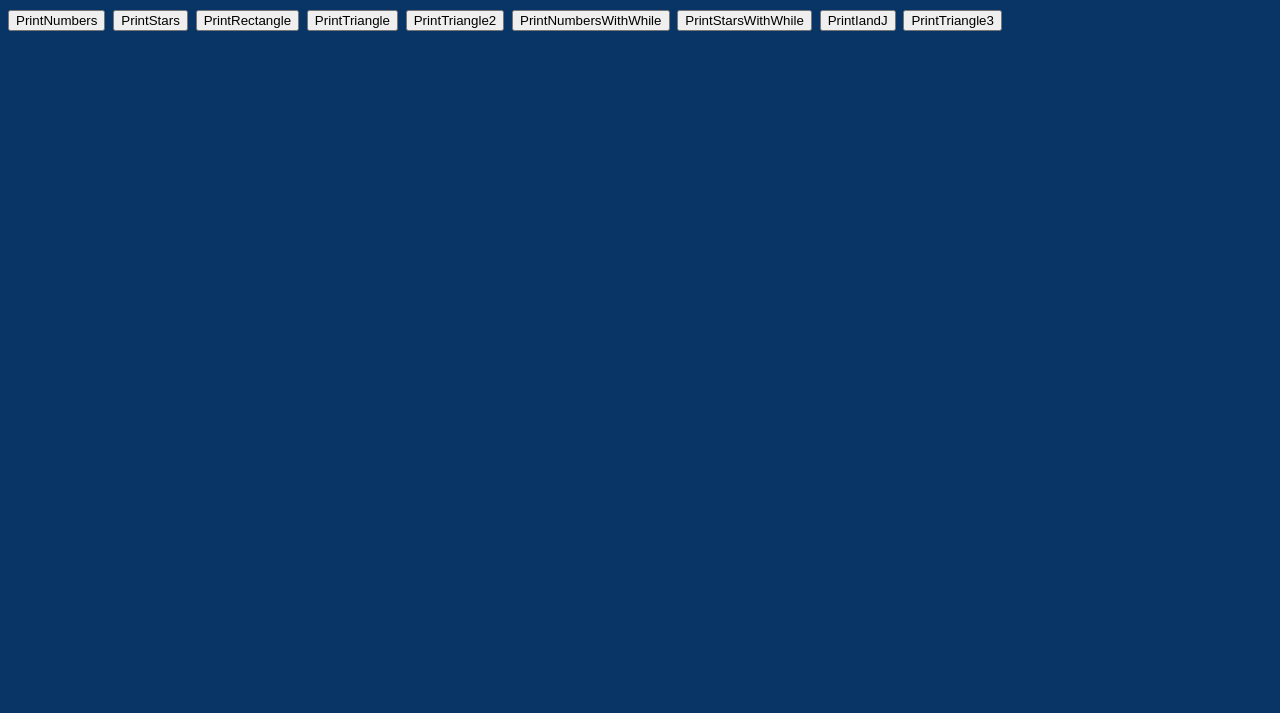
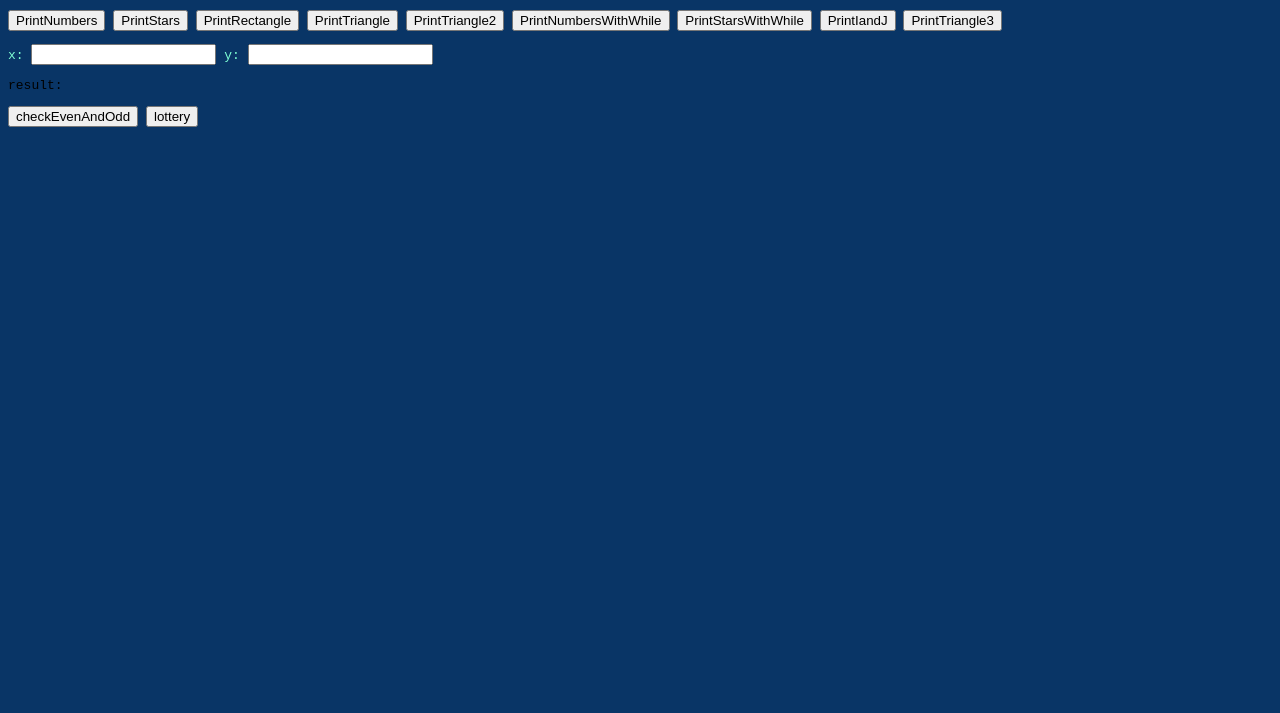
Before and after one commit to vincentnlam/vincentnlam.github.io, a plain HTML site: page progamming.html in a window 1280 px wide. Shown: the part 87-800 px from the top of the page. Drawn offline with Linux system fonts and the light colour scheme.

Commit message:
conditional statements

```diff
--- a/progamming.html
+++ b/progamming.html
@@ -87,6 +87,37 @@
                 }
                 document.getElementById("Test_Loop").innerHTML=output;
             }
+            function checkEvenAndOdd(){
+                let a = document.getElementById("x").value;
+                x = Number(a)
+                let b = document.getElementById("y").value;
+                y = Number(b)
+                let result = ""
+                if ((x%2) == 0 &&((y%2) == 0)){
+                    result = "X and Y are even numbers"
+                }
+                else if ((x%2) == 0 ||((y%2) == 0)){
+                    result = "x or y is even"
+                }
+                else {
+                    result = "X and Y are not even numbers"
+                }
+                document.getElementById("result").innerHTML=result;
+            }
+            function lottery(){
+                let a = document.getElementById("x").value;
+                x = Number(a)
+                let b = document.getElementById("y").value;
+                y = Number(b)
+                let result = ""
+                if (x== 9 && y == 4){
+                    result = "you won the lottery!"
+                }
+                else{
+                    result = "sorry you lost"
+                }
+                document.getElementById("result").innerHTML=result;
+            }
         </script>
     </head>
     <body>
@@ -110,5 +141,16 @@
         <p>
             <div id="Test_Loop"></div>
         </p>
+        <p>
+            <label for="x">x:</label>
+            <input type="text" id="x" name="x">
+            <label for="y">y:</label>
+            <input type="text" id="y" name="y">
+        </p>
+        result: <div id="result"></div>
+        <p>
+            <button type="button" onclick="checkEvenAndOdd()">checkEvenAndOdd</button>
+            <button type="button" onclick="lottery()">lottery</button>
+        </p>
     </body>
 </html>
```
